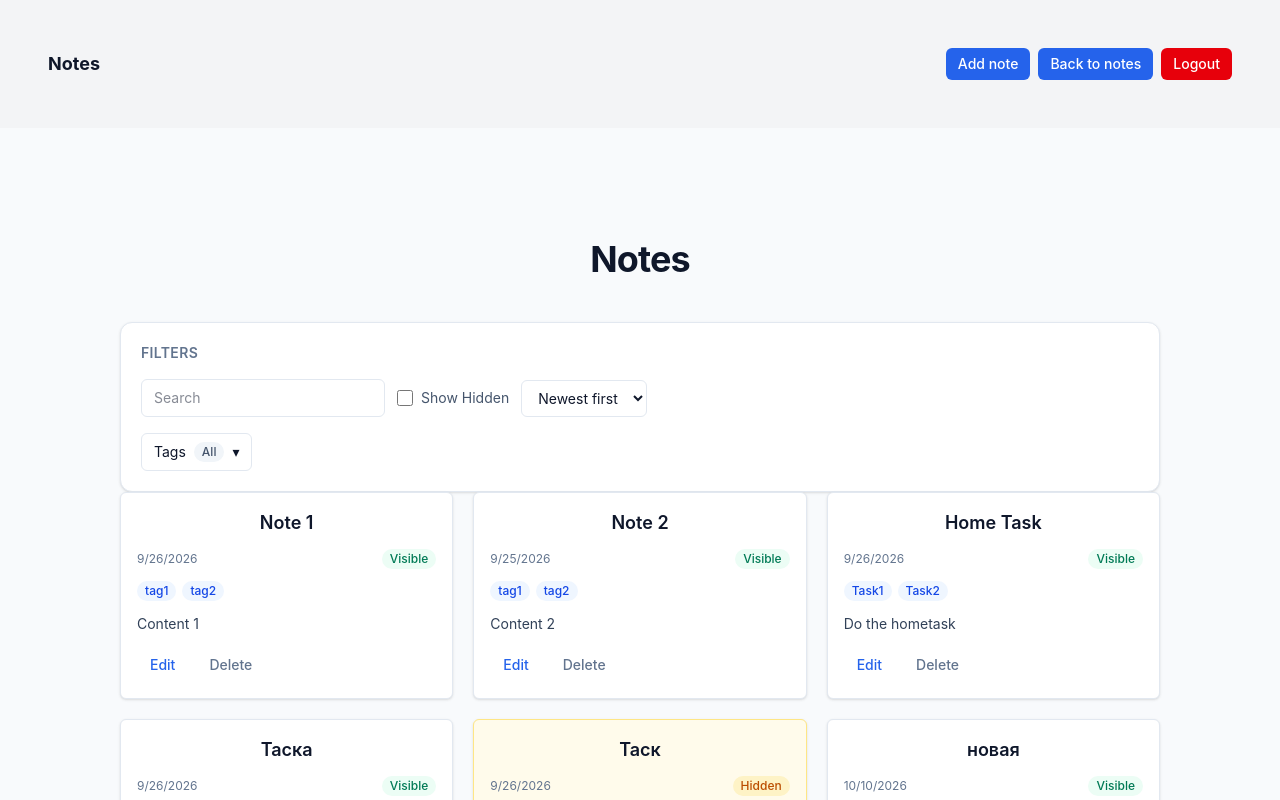
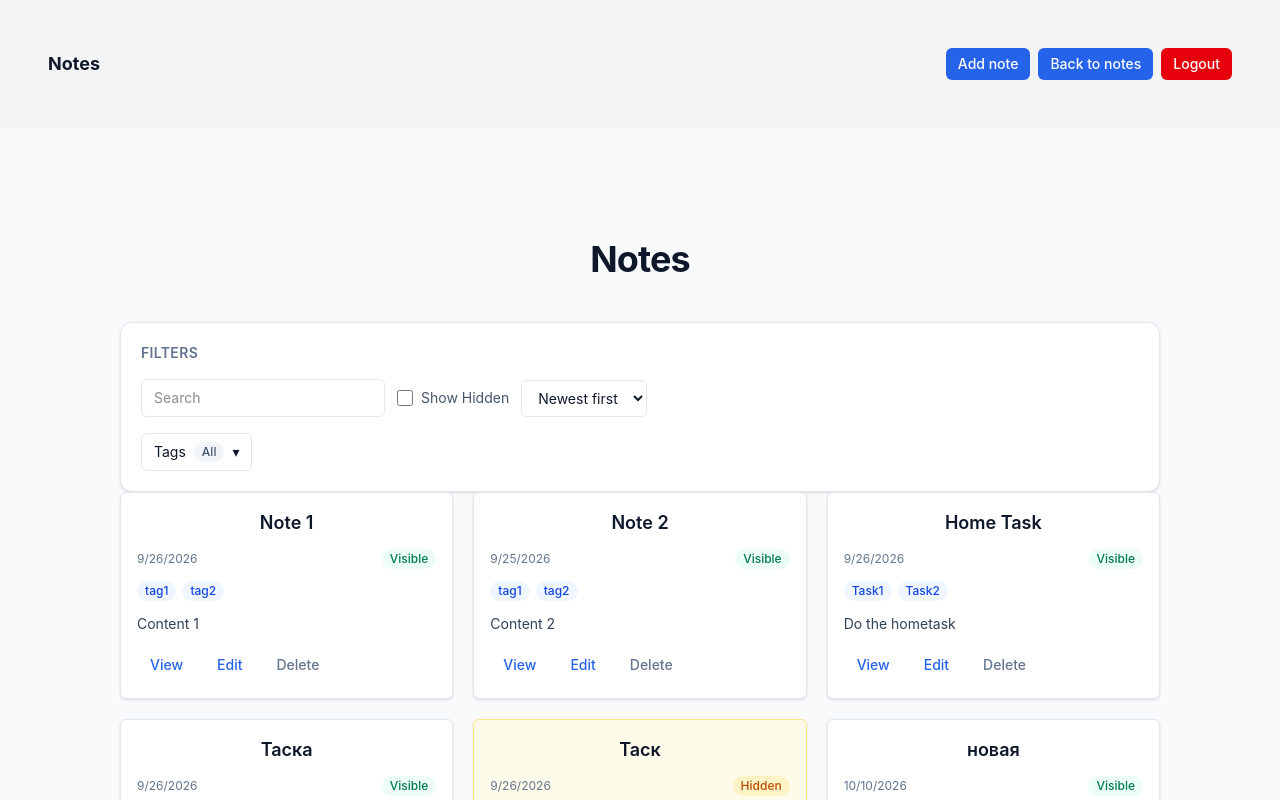
Before and after one commit to mmakar137/notes, a React (Vite) app: page /notes in a window 1280 px wide. Shown: the top 800 px of the page. Built offline with nearby package versions, Linux system fonts and the light colour scheme; data requests are answered from the project's data file; sample sign-in values are in the browser's storage.

Commit message:
feat: link note titles and add view button

```diff
--- a/src/components/NoteCard.tsx
+++ b/src/components/NoteCard.tsx
@@ -16,7 +16,12 @@ export default function NoteCard({ note, onDelete }: Props) {
       }`}
     >
       <h2 className="text-center text-lg font-semibold break-words text-slate-900">
-        {note.title}
+        <Link
+          to={`/notes/${note.id}`}
+          className="hover:underline focus-visible:outline-2 focus-visible:outline-offset-2 focus-visible:outline-blue-700"
+        >
+          {note.title}
+        </Link>
       </h2>
 
       <div className="flex flex-wrap items-center justify-between gap-2 text-xs text-slate-500">
@@ -51,6 +56,12 @@ export default function NoteCard({ note, onDelete }: Props) {
 
       <div className="mt-auto flex items-center gap-2">
         <Link
+          to={`/notes/${note.id}`}
+          className="rounded-md border border-transparent px-3 py-1.5 text-sm font-medium text-[#2563eb] transition-colors duration-200 hover:bg-blue-50 focus-visible:outline-2 focus-visible:outline-offset-2 focus-visible:outline-blue-700"
+        >
+          View
+        </Link>
+        <Link
           to={`/notes/${note.id}/edit`}
           className="rounded-md border border-transparent px-3 py-1.5 text-sm font-medium text-[#2563eb] transition-colors duration-200 hover:bg-blue-50 focus-visible:outline-2 focus-visible:outline-offset-2 focus-visible:outline-blue-700"
         >
```
